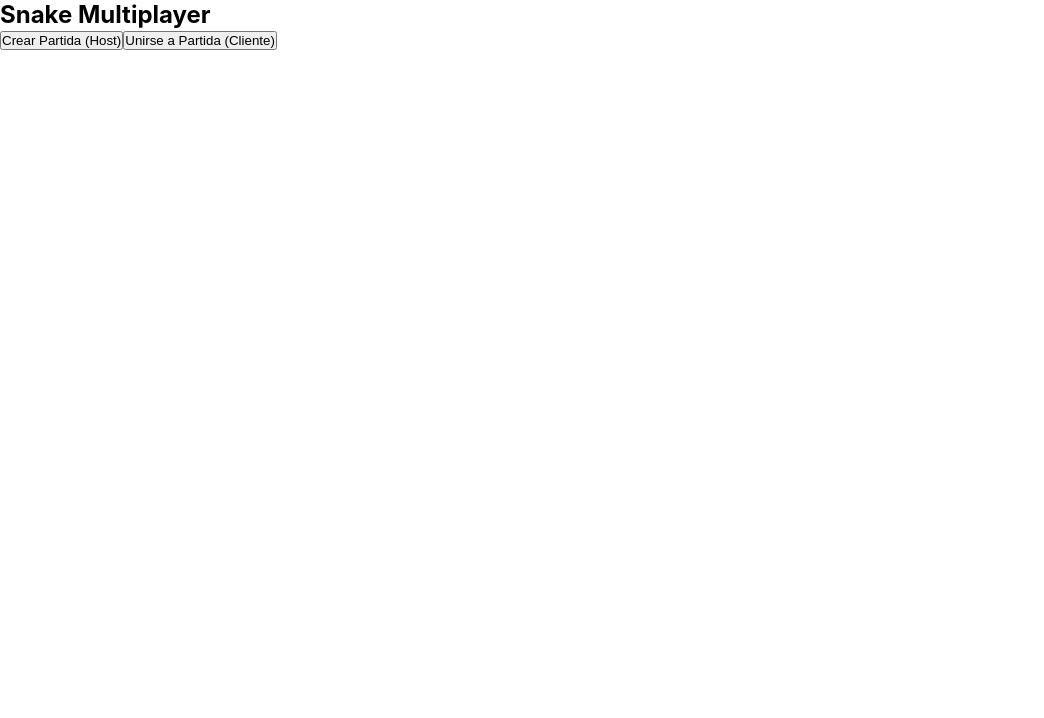
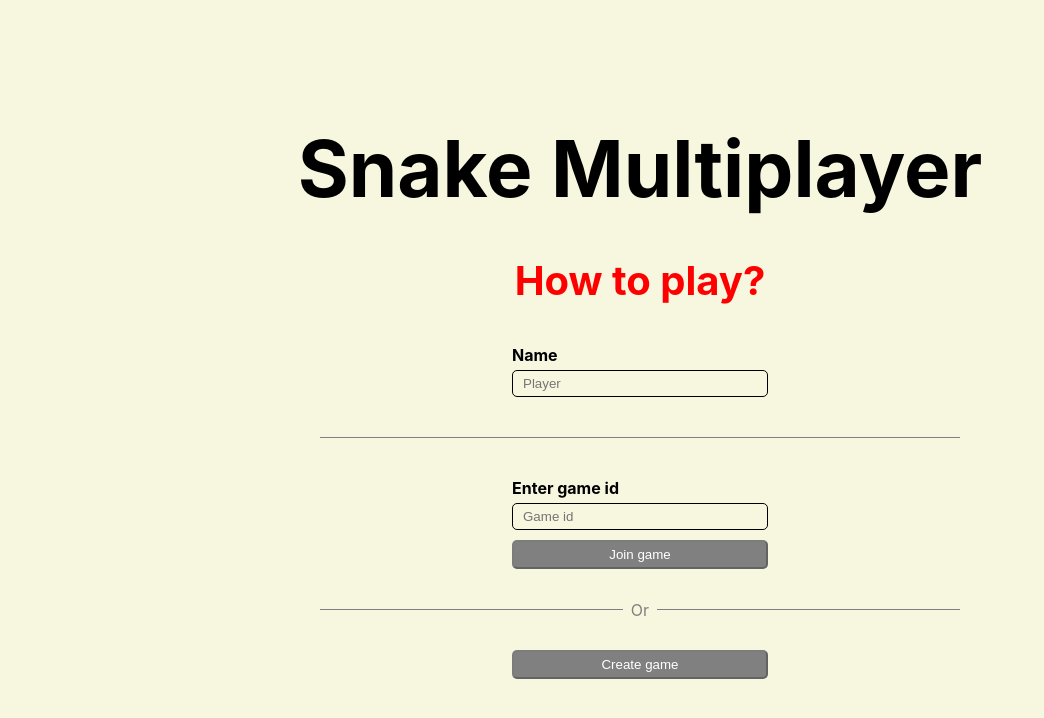
Before and after one commit to emilianodevborn/Snake-Red, a React (Create React App) app in the folder client/snake-react/: page / in a window 1280 px wide. Shown: the top 718 px of the page, without its empty margins (0-1044 px from the left). Built offline with nearby package versions, Linux system fonts and the light colour scheme; no server answers.

Commit message:
improve screen visual (1 iteration)

```diff
--- a/client/snake-react/src/App.tsx
+++ b/client/snake-react/src/App.tsx
@@ -4,6 +4,8 @@ import StartScreen from "./StartScreen";
 import WaitingRoom from "./WaitingRoom";
 import LoadingView from "./LoadingView";
 import GameView from "./components/GameView";
+import Modal from "./components/Modal";
+import useCreateRoom from "./hooks/useCreateRoom";
 
 export enum GamePhase {
   START = "start",
@@ -16,12 +18,14 @@ const App: React.FC = () => {
     const [phase, setPhase] = useState<GamePhase>(GamePhase.START);
     const [role, setRole] = useState<"host" | "client" | null>(null);
     const [socket, setSocket] = useState<WebSocket | null>(null);
+    const [name, setName] = useState<string>("");
+    const { isJoined, createRoom } = useCreateRoom(socket, name);
+    const [clientId, setClientId] = useState('');
 
     useEffect(() => {
         const ws = new WebSocket("https://4712-190-210-239-237.ngrok-free.app");
         setSocket(ws);
-    ws.onopen = () =>
-      console.log("Conectado al servidor de señalización (App.tsx)");
+        ws.onopen = () => console.log("Conectado al servidor de señalización (App.tsx)");
         return () => ws.close();
     }, []);
 
@@ -29,7 +33,12 @@ const App: React.FC = () => {
         <div>
             {phase === GamePhase.START && (
                 <StartScreen
+                    setName={setName}
+                    setClientId={setClientId}
+                    clientId={clientId}
+                    name={name}
                 onSelectHost={() => {
+                    createRoom()
                     setRole("host");
                     setPhase(GamePhase.LOBBY);
                 }}
@@ -40,18 +49,33 @@ const App: React.FC = () => {
                 />
             )}
 
-      {phase === GamePhase.LOBBY && role && socket && (
+            <Modal
+                isOpen={phase === GamePhase.LOBBY}
+                onClose={() => setPhase(GamePhase.START)}
+            >
+                {role && socket && (
                     <WaitingRoom
                         onStartGame={() => setPhase(GamePhase.LOADING)}
                         setRole={setRole}
                         isHost={role === "host"}
+                        playerName={name}
+                        isJoined={isJoined}
                         socket={socket}
                     />
                 )}
+            </Modal>
 
-      {phase === GamePhase.LOADING && role && socket && (
-        <LoadingView socket={socket} onReady={() => setPhase(GamePhase.GAME)} />
+            <Modal
+                isOpen={phase === GamePhase.LOADING}
+                onClose={() => setPhase(GamePhase.LOBBY)}
+            >
+                {role && socket && (
+                    <LoadingView
+                        socket={socket}
+                        onReady={() => setPhase(GamePhase.GAME)}
+                    />
                 )}
+            </Modal>
 
       {phase === GamePhase.GAME && socket && (
         <GameView role={role} socket={socket} />
--- a/client/snake-react/src/StartScreen.tsx
+++ b/client/snake-react/src/StartScreen.tsx
@@ -1,17 +1,60 @@
 // src/StartScreen.tsx
-import React from "react";
+import React, { useState } from "react";
+
+import GameInputs from "./components/GameInputs";
+import GameButtons from "./components/GameButtons";
+import Separator from "./components/Separator";
 
 interface StartScreenProps {
+    onSelectClient: () => void;
     onSelectHost: () => void;
-    onSelectClient: () => void;
+    setName: (name: string) => void;
+    name: string;
+    setClientId: (clientId: string) => void;
+    clientId: string;
 }
 
-const StartScreen: React.FC<StartScreenProps> = ({ onSelectHost, onSelectClient }) => {
+const StartScreen: React.FC<StartScreenProps> = ({ onSelectClient, onSelectHost, setName, name, setClientId, clientId }) => {
+    const isJoinButtonDisabled = clientId.trim() === "" || name.trim() === "";
+    const isCreateButtonDisabled = name.trim() === "";
+
     return (
-        <div>
-            <h2>Snake Multiplayer</h2>
-            <button onClick={onSelectHost}>Crear Partida (Host)</button>
-            <button onClick={onSelectClient}>Unirse a Partida (Cliente)</button>
+        <div style={{
+            backgroundColor: '#F7F6DF',
+            width: '100vw',
+            height: '100vh',
+            display: 'flex',
+            flexDirection: 'column',
+            justifyContent: 'center',
+            alignItems: 'center',
+            color: 'white',
+            gap: '40px'
+        }}>
+            <div style={{
+                fontSize: '78px',
+                fontWeight: 'bold',
+                color: '#000'
+            }}>Snake Multiplayer</div>
+            <div style={{
+                fontSize: '40px',
+                fontWeight: 'bold',
+                color: 'red',
+            }}>How to play?</div>
+            <GameInputs label="Name" value={name} onChange={setName} placeholder="Player" />
+            <Separator />
+            <div style={{
+                display: 'flex',
+                width: '100%',
+                flexDirection: 'column',
+                justifyContent: 'center',
+                alignItems: 'center',
+                gap: '10px'
+            }}>
+                <GameInputs label="Enter game id" value={clientId} onChange={setClientId} placeholder="Game id" />
+                <GameButtons onClick={onSelectClient} color={isJoinButtonDisabled ? 'gray' : 'black'} text="Join game" disabled={isJoinButtonDisabled} />
+            </div>
+            <Separator label="Or" />
+            <GameButtons onClick={onSelectHost} color={isCreateButtonDisabled ? 'gray' : 'black'} text="Create game" disabled={isCreateButtonDisabled} />
         </div>
     );
 };
--- /dev/null
+++ b/client/snake-react/src/components/GameButtons.tsx
@@ -0,0 +1,27 @@
+type GameButtonsProps = {
+    onClick: () => void;
+    text: string;
+    color?: string;
+    disabled?: boolean;
+}
+
+const GameButtons = ({ onClick, text, color = 'black', disabled = false }: GameButtonsProps) => {
+    return (
+      <button
+        style={{
+          backgroundColor: color,
+          color: 'white',
+          padding: '5px 10px',
+          borderRadius: '5px',
+          cursor: disabled ? 'not-allowed' : 'pointer',
+          width: '20%',
+        }}
+        onClick={onClick}
+        disabled={disabled}
+      >
+        {text}
+      </button>
+    )
+}
+
+export default GameButtons;
--- /dev/null
+++ b/client/snake-react/src/components/GameInputs.tsx
@@ -0,0 +1,38 @@
+type GameInputsProps = {
+  label: string;
+  value: string;
+  placeholder?: string;
+  onChange: (value: string) => void;
+}
+
+const GameInputs = ({ label, value, onChange, placeholder }: GameInputsProps) => {
+  return (
+    <div style={{
+      display: 'flex',
+      flexDirection: 'column',
+      gap: '5px',
+      width: '20%'
+    }}>
+      <div style={{
+        fontSize: '16px',
+        color: '#000',
+        fontWeight: 'bold',
+      }}>{label}</div>
+      <input
+        type="text"
+        className="input"
+        placeholder={placeholder}
+        value={value}
+        onChange={(e) => onChange(e.target.value)}
+        style={{
+          borderRadius: '5px',
+          border: '1px solid #000',
+          backgroundColor: '#F7F6DF',
+          padding: '5px 10px',
+        }}
+      />
+    </div>
+  );
+};
+
+export default GameInputs;
--- /dev/null
+++ b/client/snake-react/src/components/Modal.tsx
@@ -0,0 +1,64 @@
+interface ModalProps {
+  isOpen: boolean;
+  children: React.ReactNode;
+  onClose: () => void;
+}
+
+const Modal: React.FC<ModalProps> = ({ isOpen, children, onClose }) => {
+  if (!isOpen) return null;
+
+  return (
+    <div
+      style={{
+        position: 'fixed',
+        top: 0,
+        left: 0,
+        right: 0,
+        bottom: 0,
+        backgroundColor: 'rgba(0, 0, 0, 0.5)',
+        display: 'flex',
+        alignItems: 'center',
+        justifyContent: 'center',
+        zIndex: 1000,
+      }}
+    >
+      <div
+        style={{
+          backgroundColor: '#F7F6DF',
+          padding: '20px',
+          borderRadius: '8px',
+          minWidth: '300px',
+          maxWidth: '90%',
+          maxHeight: '90vh',
+          overflow: 'auto',
+          position: 'relative',
+        }}
+      >
+        <button
+          onClick={onClose}
+          style={{
+            position: 'absolute',
+            right: '10px',
+            top: '10px',
+            backgroundColor: 'transparent',
+            border: 'none',
+            fontSize: '20px',
+            cursor: 'pointer',
+            color: '#666',
+            width: '30px',
+            height: '30px',
+            display: 'flex',
+            alignItems: 'center',
+            justifyContent: 'center',
+            borderRadius: '50%',
+          }}
+        >
+          ✕
+        </button>
+        {children}
+      </div>
+    </div>
+  );
+};
+
+export default Modal;
--- /dev/null
+++ b/client/snake-react/src/components/Separator.tsx
@@ -0,0 +1,34 @@
+interface SeparatorProps {
+  color?: string;
+  label?: string
+}
+
+const Separator: React.FC<SeparatorProps> = ({ color = 'gray', label }) => {
+  return (
+    <div
+      style={{
+        height: '1px',
+        width: '50%',
+        backgroundColor: color,
+        alignItems: 'center',
+        justifyContent: 'center',
+        display: 'flex',
+      }}
+    >
+      {label && (
+        <span style={{
+          backgroundColor: '#F7F6DF',
+          color: color,
+          padding: '8px',
+          borderRadius: '50px',
+          zIndex: 1,
+          position: 'absolute',
+        }}>
+          {label}
+        </span>
+      )}
+    </div>
+  );
+};
+
+export default Separator;
--- /dev/null
+++ b/client/snake-react/src/hooks/useCreateRoom.ts
@@ -0,0 +1,20 @@
+import { useState } from "react";
+
+const useCreateRoom = (socket: WebSocket | null, playerName: string = '') => {
+  const [isJoined, setIsJoined] = useState(false);
+
+  const createRoom = () => {
+    if (socket && playerName.trim() !== "") {
+      const createMessage = {
+          type: "createRoom",
+          name: playerName,
+      };
+      socket.send(JSON.stringify(createMessage));
+      setIsJoined(true);
+    }
+  };
+
+  return { isJoined, createRoom };
+};
+
+export default useCreateRoom;
```
Also changed, not shown: client/snake-react/src/WaitingRoom.tsx (+65 -79 lines). Lines whose indentation alone changed are shown as unchanged.
